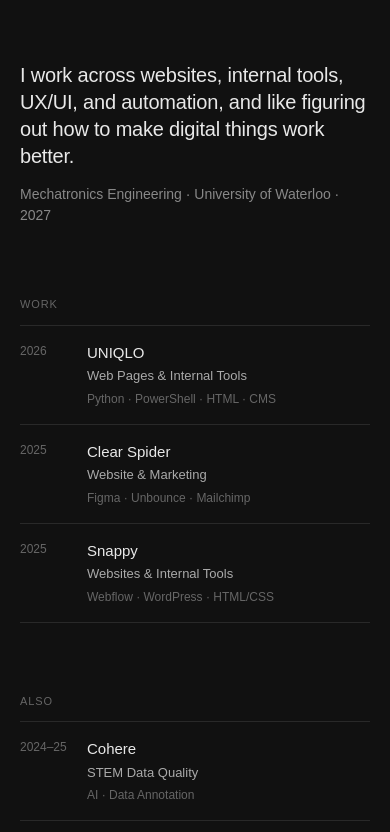
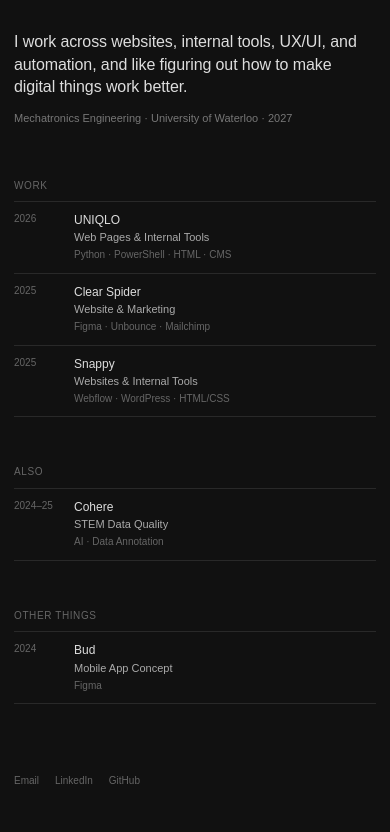
Before and after one commit to rita-sun/lab, a plain HTML site: page index.html in a window 390 px wide. Shown: the part 54-886 px from the top of the page. Drawn offline with Linux system fonts and the light colour scheme.

Commit message:
Update style.css

```diff
--- a/style.css
+++ b/style.css
@@ -9,11 +9,11 @@ html {
 }
 
 body {
-    background: #111111;
-    color: #e8e8e8;
+    background: #111;
+    color: #ddd;
     font-family: Arial, Helvetica, sans-serif;
-    font-size: 14px;
-    line-height: 1.5;
+    font-size: 12px;
+    line-height: 1.45;
 }
 
 a {
@@ -22,73 +22,84 @@ a {
 }
 
 
+/* PAGE */
+
+.site-header,
+main,
+footer {
+    width: 680px;
+    max-width: calc(100% - 40px);
+    margin: 0 auto;
+}
+
+
 /* HEADER */
 
 .site-header {
     display: flex;
     justify-content: space-between;
-    align-items: center;
-    padding: 24px 32px;
+    align-items: baseline;
+    padding-top: 22px;
 }
 
 .logo {
-    font-size: 14px;
-    font-weight: 500;
+    font-size: 12px;
+    color: #eee;
 }
 
 nav {
     display: flex;
-    gap: 20px;
+    gap: 14px;
 }
 
 nav a {
-    color: #888;
-    font-size: 13px;
+    color: #777;
 }
 
 nav a:hover {
-    color: #e8e8e8;
+    color: #eee;
+    text-decoration: underline;
 }
 
 
 /* MAIN */
 
 main {
-    max-width: 900px;
-    margin: 0 auto;
-    padding: 70px 32px 120px;
+    padding-top: 65px;
+    padding-bottom: 90px;
 }
 
 
 /* INTRO */
 
 .intro {
-    max-width: 560px;
-    margin-bottom: 90px;
+    width: 480px;
+    max-width: 100%;
+    margin-bottom: 65px;
 }
 
 .intro h1 {
-    font-size: 22px;
+    font-size: 17px;
     font-weight: 400;
-    line-height: 1.35;
-    letter-spacing: -0.2px;
+    line-height: 1.4;
+    letter-spacing: -0.1px;
 }
 
 .intro p {
-    margin-top: 14px;
-    color: #888;
-    font-size: 14px;
+    margin-top: 12px;
+    color: #777;
+    font-size: 11px;
 }
 
 
 /* SECTION LABEL */
 
 .section-label {
-    margin-bottom: 12px;
+    margin-bottom: 8px;
     color: #666;
-    font-size: 11px;
+    font-size: 10px;
     text-transform: uppercase;
-    letter-spacing: 0.08em;
+    letter-spacing: 0.06em;
 }
 
 
@@ -96,13 +107,11 @@ main {
 
 .project {
     display: grid;
-    grid-template-columns: 70px 1fr;
-    gap: 20px;
+    grid-template-columns: 58px 1fr;
+    gap: 16px;
 
-    padding: 16px 0;
+    padding: 10px 0;
     border-top: 1px solid #292929;
-
-    transition: background 0.15s ease;
 }
 
 .project:last-child {
@@ -110,38 +119,38 @@ main {
 }
 
 .project:hover {
-    background: #171717;
+    background: #181818;
 }
 
 .project-year {
     color: #666;
-    font-size: 12px;
+    font-size: 10px;
 }
 
 .project-info h2 {
-    font-size: 15px;
-    font-weight: 500;
+    font-size: 12px;
+    font-weight: 400;
 }
 
 .project-info p {
-    margin-top: 2px;
+    margin-top: 1px;
     color: #aaa;
-    font-size: 13px;
+    font-size: 11px;
 }
 
 .project-info span {
     display: block;
-    margin-top: 4px;
+    margin-top: 2px;
     color: #666;
-    font-size: 12px;
+    font-size: 10px;
 }
 
 
-/* OTHER SECTIONS */
+/* SECTIONS */
 
 .also-section,
 .other-section {
-    margin-top: 70px;
+    margin-top: 48px;
 }
 
 
@@ -149,14 +158,15 @@ main {
 
 footer {
     display: flex;
-    gap: 20px;
-    padding: 24px 32px 40px;
+    gap: 16px;
+    padding-bottom: 28px;
     color: #666;
-    font-size: 12px;
+    font-size: 10px;
 }
 
 footer a:hover {
-    color: #e8e8e8;
+    color: #eee;
+    text-decoration: underline;
 }
 
 
@@ -164,32 +174,33 @@ footer a:hover {
 
 @media (max-width: 700px) {
 
-    .site-header {
-        padding: 20px;
+    .site-header,
+    main,
+    footer {
+        width: auto;
+        max-width: calc(100% - 28px);
     }
 
-    nav {
-        gap: 14px;
+    .site-header {
+        padding-top: 18px;
     }
 
     main {
-        padding: 55px 20px 90px;
+        padding-top: 50px;
+        padding-bottom: 70px;
     }
 
     .intro {
-        margin-bottom: 70px;
+        width: 100%;
+        margin-bottom: 52px;
     }
 
     .intro h1 {
-        font-size: 20px;
+        font-size: 16px;
     }
 
     .project {
-        grid-template-columns: 55px 1fr;
-        gap: 12px;
-    }
-
-    footer {
-        padding: 20px;
+        grid-template-columns: 50px 1fr;
+        gap: 10px;
     }
 }
```
